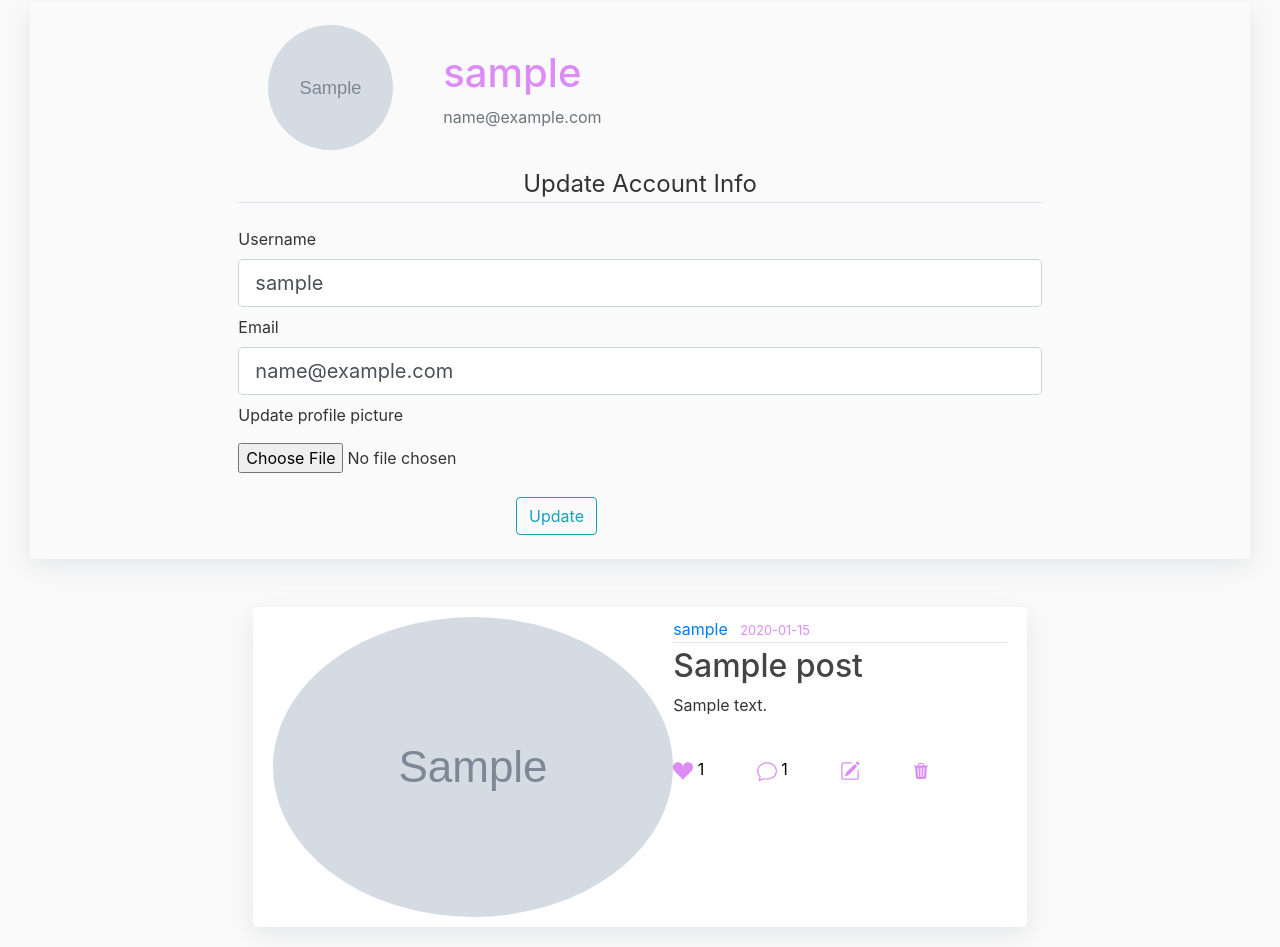
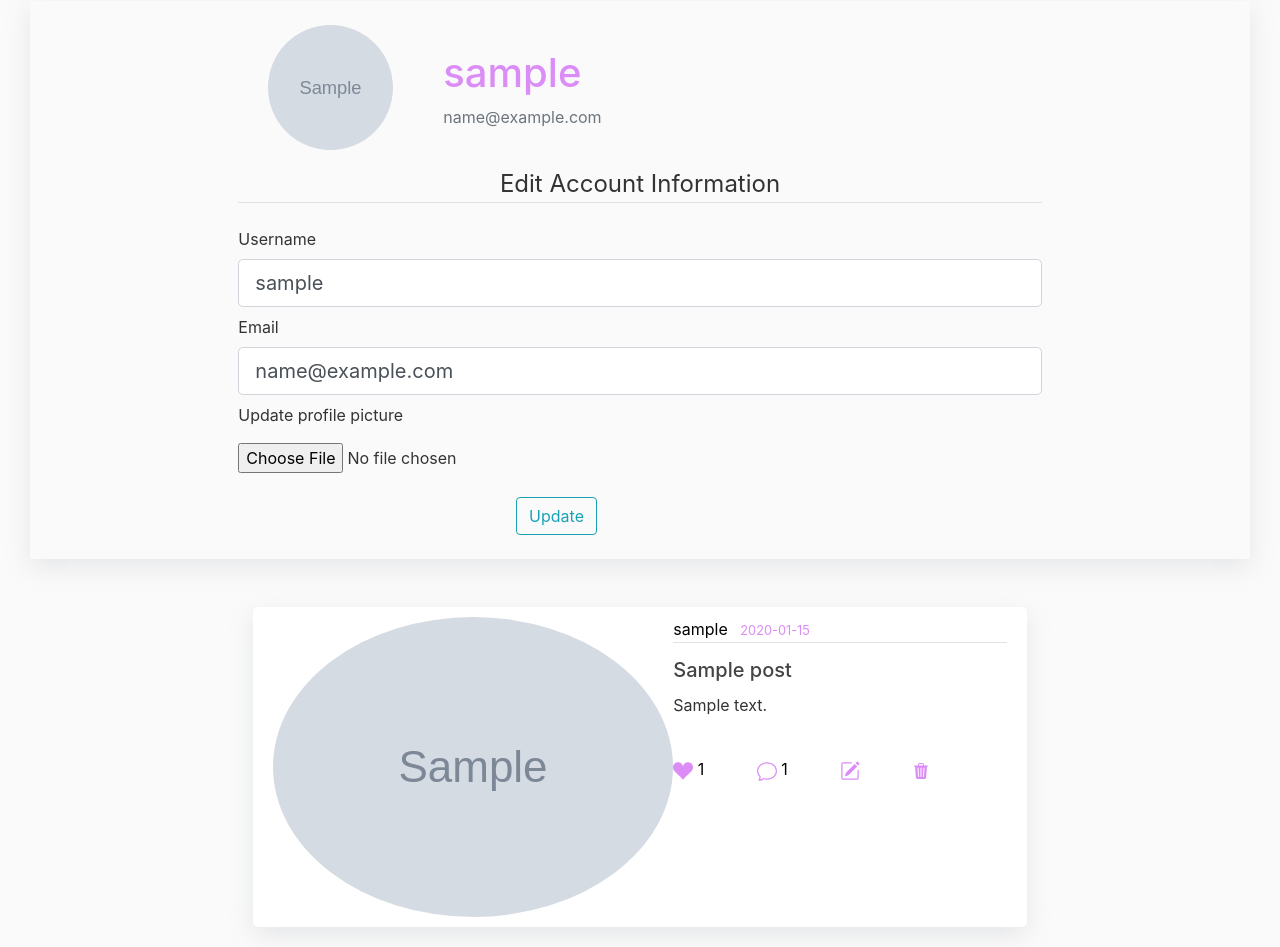
Before and after one commit to AtienoObwanda/Blogvolution, a Flask app: page /auth/account in a window 1280 px wide. Shown: the part 173-1120 px from the top of the page. Run offline with Flask 2, Linux system fonts and the light colour scheme; a user stored in the database is signed in; tables that the repository leaves empty hold one stand-in row (values such as "Sample post"); grey boxes marked "Sample" are stand-in pictures; some libraries are stand-ins or nearby versions.

Commit message:
styling font size

```diff
--- a/app/templates/auth/account.html
+++ b/app/templates/auth/account.html
@@ -24,7 +24,7 @@
             <form method="POST" action="" enctype="multipart/form-data">
                 {{ form.hidden_tag() }}
                 <fieldset class="form-group">
-                    <legend class="border-bottom mb-4 text-center">Update Account Info</legend>
+                    <legend class="border-bottom mb-4 text-center">Edit Account Information</legend>
                     <div class="form-group mb-2">
                         {{ form.username.label(class="form-control-label") }}
 
@@ -87,10 +87,10 @@
                 src="{{ url_for('static', filename='profile/' + post.author.image) }}">
                 <div class="media-body">
                   <div class="article-metadata">
-                    <a class="mr-2">{{ post.author.username }}</a>
+                    <a class="mr-2" style="color:#000">{{ post.author.username }}</a>
                     <small class="text-muted"><span style="color: #DB8CF6"> {{ post.datePosted.strftime('%Y-%m-%d') }} </span></small>
                   </div>
-                  <h2><a class="article-title" href="{{ url_for('main.post', post_id=post.id) }}">{{ post.title }}</a></h2>
+                  <h2><a class="article-title" href="{{ url_for('main.post', post_id=post.id) }}" style="font-size:20px;">{{ post.title }}</a></h2>
                   <p class="article-content">{{ post.content }}</p>
                 <br/>
                     <a class="ms-5 mr-5" style="text-decoration: none;" href="{{ url_for('main.like', post_id=post.id) }}">
--- a/app/templates/blog.html
+++ b/app/templates/blog.html
@@ -10,10 +10,10 @@
                 src="{{ url_for('static', filename='profile/' + post.author.image) }}">
                 <div class="media-body">
                   <div class="article-metadata">
-                    <a class="mr-2">{{ post.author.username }}</a>
+                    <a class="mr-2" style="color:#000">{{ post.author.username }}</a>
                     <small class="text-muted"><span style="color: #DB8CF6"> {{ post.datePosted.strftime('%Y-%m-%d') }} </span></small>
                   </div>
-                  <h2><a class="article-title" href="{{ url_for('main.post', post_id=post.id) }}">{{ post.title }}</a></h2>
+                  <h2><a class="article-title" href="{{ url_for('main.post', post_id=post.id) }}" style="font-size:20px;">{{ post.title }}</a></h2>
                   <p class="article-content">{{ post.content }}</p>
                 <br/>
                     <a class="ms-5 mr-5" style="text-decoration: none;" href="{{ url_for('main.like', post_id=post.id) }}">
```
